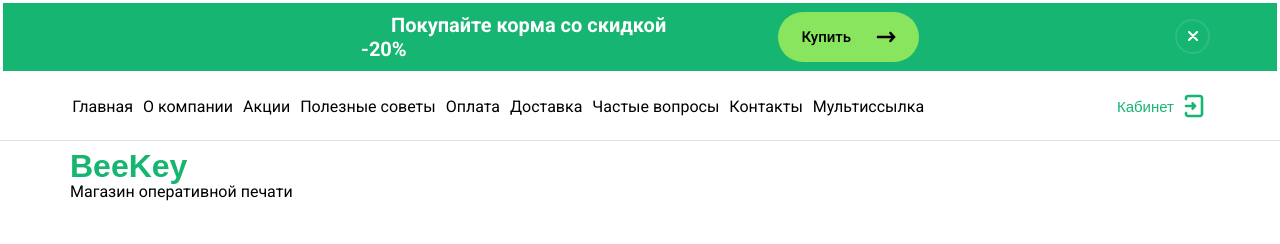
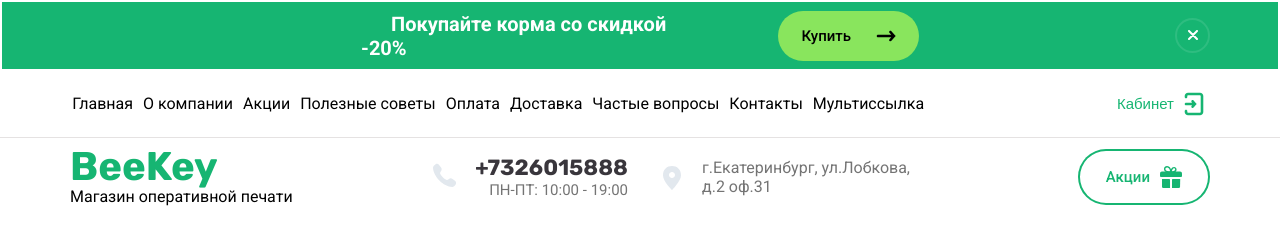
Before and after one commit to DmiriiKalugin/BeeKeyTemplate, a plain HTML site: page index.html in a window 1280 px wide. Shown: the top 244 px of the page. Drawn offline with Linux system fonts and the light colour scheme.

Commit message:
backup 31.01.2022 22:49

```diff
--- a/css/style.css
+++ b/css/style.css
@@ -5,7 +5,7 @@ body {
 .timer {
   padding: 0.7%;
   background-color: #16b572;
-  margin: -0.395%;
+  margin: -0.5%;
 }
 
 .timer-title {
@@ -93,11 +93,66 @@ hr {
   padding: 0;
 }
 
+.contact-panel {
+  padding-top: 15px;
+}
+
 .brand-title {
   color: #16b572;
-  font-size: 32px;
+  font-size: 40px;
   line-height: 1;
   font-weight: 700;
   font-family: "Rubik", sans-serif;
   text-decoration: none;
 }
+
+.contact {
+  background: url(../img/phone.svg) no-repeat;
+  padding-left: 50px;
+}
+
+.contact-number {
+  color: #39363c;
+  font-size: 22px;
+  font-family: "Rubik", sans-serif;
+  line-height: 120%;
+  font-weight: 700;
+  text-decoration: none;
+}
+
+.contact-time-jobs {
+  margin-bottom: 2 px;
+  color: rgba(57, 57, 57, 0.7);
+  line-height: 110%;
+  font-size: 15px;
+}
+
+.adress {
+  align-items: center;
+  color: rgba(57, 57, 57, 0.7);
+  background: url(../img/adress.svg) no-repeat;
+  padding-left: 50px;
+}
+
+.gift {
+  align-items: center;
+  color: #16b572;
+  font: 500 15px/ 16px Roboto, Arial, Helvetica, sans-serif;
+  border: none;
+  background: #fff;
+  border-radius: 30px;
+  box-shadow: inset 0 0 0 2px #16b572;
+  outline: none;
+  transition: all 0.2s;
+  text-align: center;
+  padding: 17px 28px;
+  background-clip: border-box;
+  cursor: pointer;
+  text-decoration: none;
+  -moz-appearance: none;
+  -webkit-appearance: none;
+}
+
+.btn-gift-icon {
+  margin-left: 10px;
+}
--- a/index.html
+++ b/index.html
@@ -1,18 +1,22 @@
 <!DOCTYPE html>
 <html lang="ru">
-
   <head>
-    <meta charset="UTF-8">
-    <meta http-equiv="X-UA-Compatible" content="IE=edge">
-    <meta name="viewport" content="width=device-width, initial-scale=1.0">
+    <meta charset="UTF-8" />
+    <meta http-equiv="X-UA-Compatible" content="IE=edge" />
+    <meta name="viewport" content="width=device-width, initial-scale=1.0" />
     <title>BeeKey</title>
-    <link rel="preconnect" href="https://fonts.googleapis.com">
-    <link rel="preconnect" href="https://fonts.gstatic.com" crossorigin>
+    <link rel="preconnect" href="https://fonts.googleapis.com" />
+    <link rel="preconnect" href="https://fonts.gstatic.com" crossorigin />
+    <link
+      href="https://fonts.googleapis.com/css2?family=Lato:wght@400;900&family=Roboto+Slab:wght@700&family=Rubik:ital,wght@0,300;0,400;0,500;0,600;0,700;0,800;0,900;1,300;1,400;1,500;1,600;1,700;1,800;1,900&display=swap"
+      rel="stylesheet"
+    />
     <link
       href="https://fonts.googleapis.com/css2?family=Roboto:ital,wght@0,100;0,300;0,400;0,500;0,700;0,900;1,100;1,300;1,400;1,500;1,700;1,900&display=swap"
-        rel="stylesheet">
-    <link rel="stylesheet" href="css/bootstrap-grid.min.css">
-    <link rel="stylesheet" href="css/style.css">
+      rel="stylesheet"
+    />
+    <link rel="stylesheet" href="css/bootstrap-grid.min.css" />
+    <link rel="stylesheet" href="css/style.css" />
   </head>
 
   <body>
@@ -29,13 +33,13 @@
           <div class="col-2 d-flex justify-content-end">
             <button class="btn-buy">
               <span class="btn-title">Купить</span>
-                        <img src="img/buy.svg" alt="btn-icon" class="btn-icon">
+              <img src="img/buy.svg" alt="btn-icon" class="btn-icon" />
             </button>
           </div>
           <!-- /.col-2 -->
           <div class="col-3 d-flex justify-content-end">
             <button class="btn-close">
-                        <img src="img/close.svg" alt="close" class="btn-close-icon">
+              <img src="img/close.svg" alt="close" class="btn-close-icon" />
             </button>
           </div>
           <!-- /.col-3 -->
@@ -81,31 +85,39 @@
         <div class="col-2 d-flex justify-content-end">
           <button class="sin-in d-flex align-items-center">
             <span class="sin-in-title">Кабинет</span>
-                    <img src="img/exit.svg" alt="" class="sin-in-icon">
+            <img src="img/exit.svg" alt="" class="sin-in-icon" />
           </button>
         </div>
         <!-- /.col-2 -->
       </div>
-
-        <hr>
-
+      <hr />
       <div class="row d-flex align-items-center">
         <div class="col-3 d-flex align-items-start flex-column">
           <span class="brand-title">BeeKey</span>
           <span class="brand-sub-title">Магазин оперативной печати</span>
         </div>
         <!-- /.col-3 -->
-            <div class="col-3">
-
+        <div class="col-3 d-flex justify-content-end">
+          <div class="contact d-flex flex-column align-items-end">
+            <span class="contact-number">+7326015888</span>
+            <span class="contact-time-jobs">ПН-ПТ: 10:00 - 19:00</span>
+          </div>
         </div>
         <!-- /.col-3 -->
-            <div class="col-3"></div>
+        <div class="col-3 d-flex justify-content-start">
+          <div class="adress d-flex flex-column">
+            г.Екатеринбург, ул.Лобкова, д.2 оф.31
+          </div>
+        </div>
         <!-- /.col-3 -->
-            <div class="col-3"></div>
+        <div class="col-3 d-flex justify-content-end">
+          <button class="gift d-flex">
+            <span class="btn-gift-title">Акции</span>
+            <img src="./img/gift.svg" alt="gift" class="btn-gift-icon" />
+          </button>
+        </div>
         <!-- /.col-3 -->
       </div>
     </header>
-
   </body>
-
 </html>
```
Also changed, not shown: img/adress.svg (added), img/gift.svg (added), img/phone.svg (added). Lines whose indentation alone changed are shown as unchanged.
